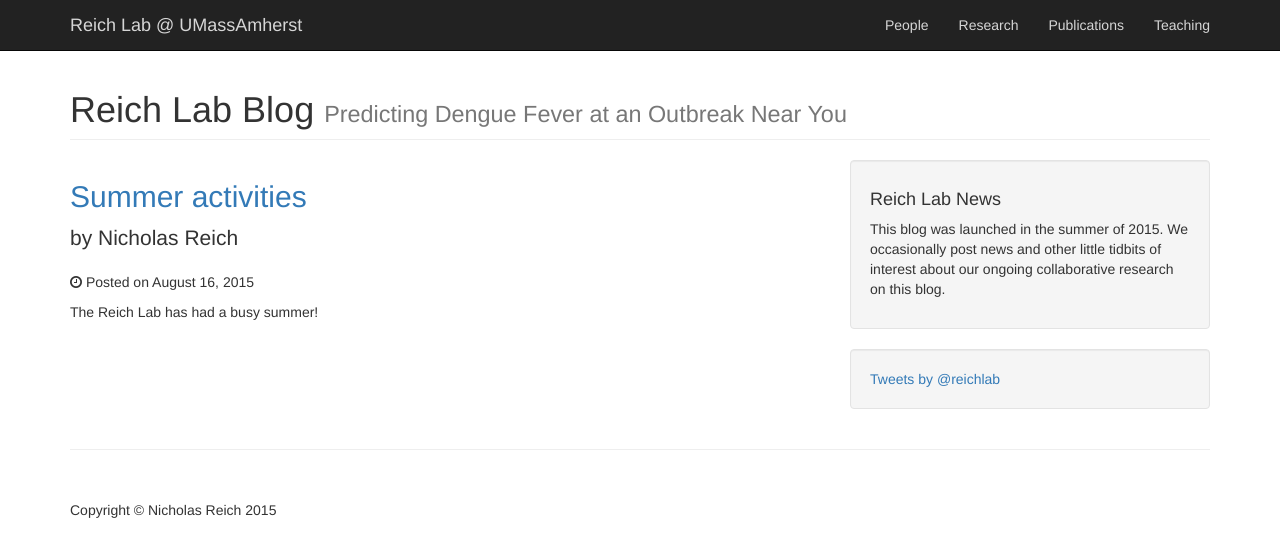
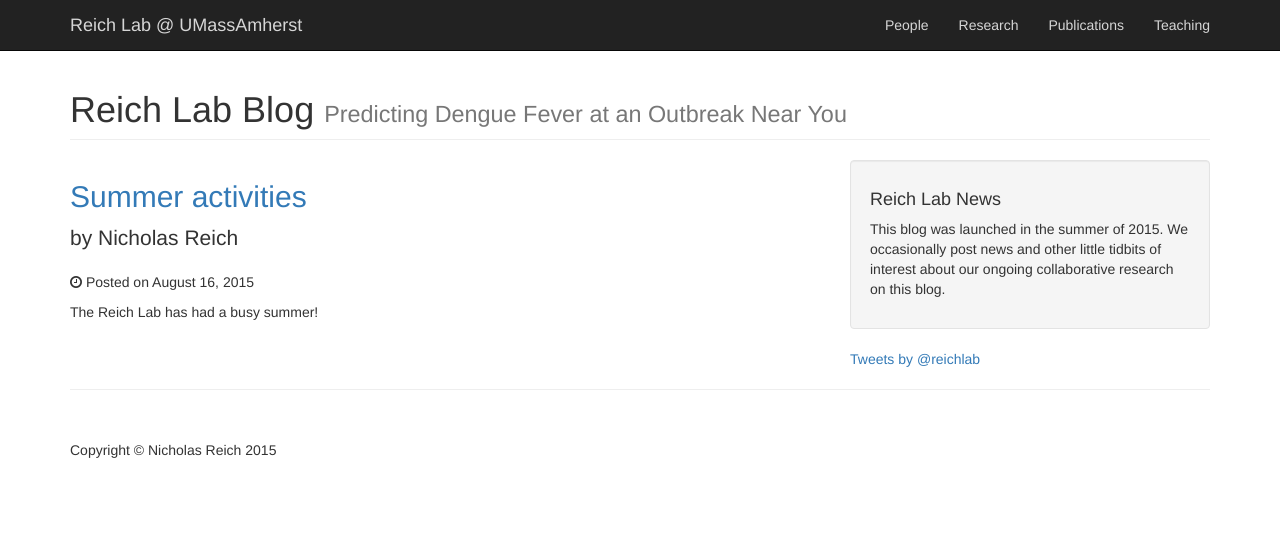
Before and after one commit to reichlab/reichlab.github.io, a Jekyll site: the page built from blog.html, in a window 1280 px wide. Shown: the top 557 px of the page. Built offline with Jekyll 4.4.1, drawn with Linux system fonts in a browser that asks for light colours; comment, search, counter and statistics services are not loaded.

Commit message:
remove well div from tweets on blog page.

```diff
--- a/blog.html
+++ b/blog.html
@@ -80,10 +80,8 @@ layout: default
                     <p>This blog was launched in the summer of 2015. We occasionally post news and other little tidbits of interest about our ongoing collaborative research on this blog.</p>
                 </div>
 
-                <div class="well">
 <a class="twitter-timeline" href="https://twitter.com/reichlab" data-widget-id="560990797194342402">Tweets by @reichlab</a>
 <script>!function(d,s,id){var js,fjs=d.getElementsByTagName(s)[0],p=/^http:/.test(d.location)?'http':'https';if(!d.getElementById(id)){js=d.createElement(s);js.id=id;js.src=p+"://platform.twitter.com/widgets.js";fjs.parentNode.insertBefore(js,fjs);}}(document,"script","twitter-wjs");</script>
-                </div>
 
             </div>
 
```
